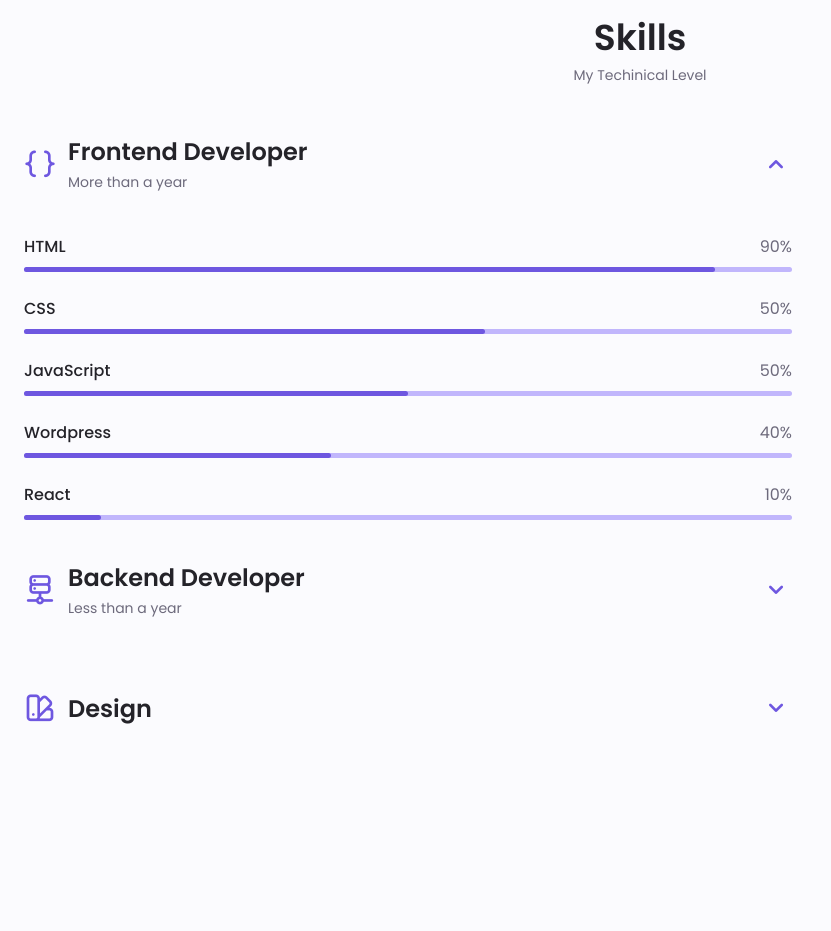
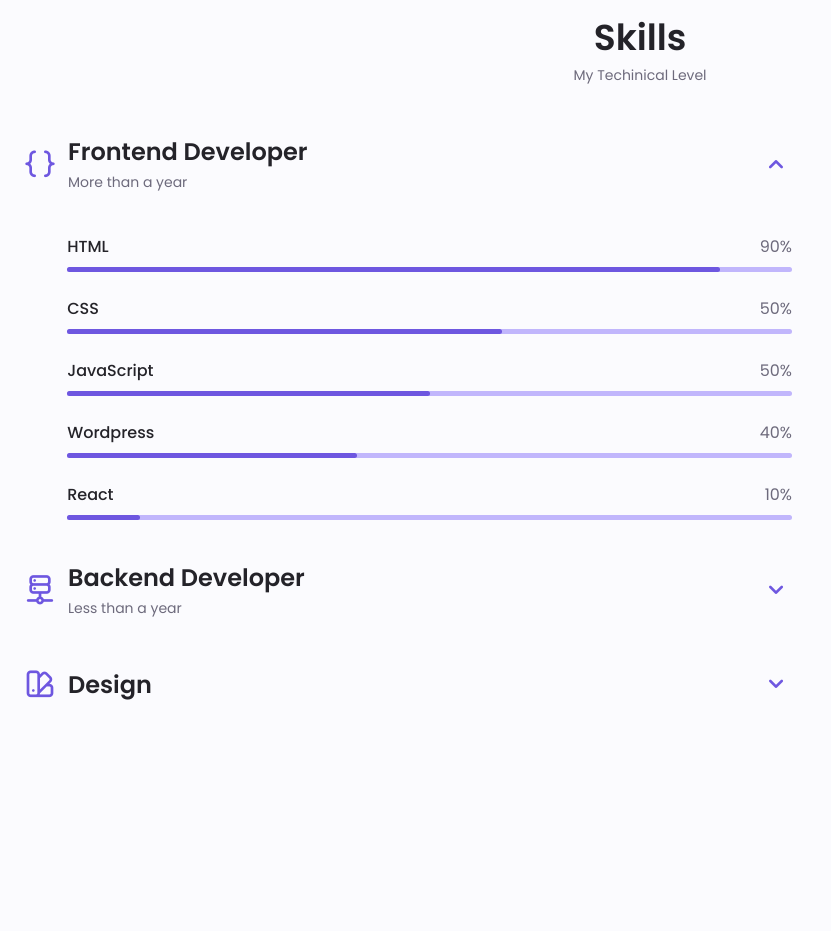
Before and after one commit to Ayoola32/Portfolio-Website, a PHP site: page / in a window 1280 px wide. Shown: the part 1457-2388 px from the top of the page, without its empty margins (0-831 px from the left). After the commit the page ends 2157 px from the top, so only its background shows below. Run offline with PHP 8.4, Linux system fonts and the light colour scheme.

Commit message:
style for skills section adjusted changing a typo error and adding some effect to the skills_arrow close and open

```diff
--- a/assets/css/styles.css
+++ b/assets/css/styles.css
@@ -392,7 +392,7 @@ display: flex;
 justify-content: center;
 }
 /*==================== SKILLS ====================*/
-.skills__conainer{
+.skills__container{
   row-gap: 0;
 }
 
@@ -433,9 +433,10 @@ justify-content: center;
   margin-bottom: var(--mb-0-5)
 }
 
-/* .skills__list{
-  margin-bottom: 2rem;
-} */
+.skills__list{
+  row-gap: 1.5rem;
+  padding-left: 2.7rem;
+}
 
 
 .skills__name{
@@ -519,13 +520,17 @@ justify-content: center;
 }
 
 /* Skills Close */
-.skills__close .skills__list{
+.skills__close .skills__list {
   height: 0;
   overflow: hidden;
+  transition: height 0.4s ease, opacity 0.4s ease;
+  opacity: 0;
 }
 
-.skills__open .skills__list{
+.skills__open .skills__list {
   height: max-content;
+  opacity: 1;
+  transition: height 0.4s ease, opacity 0.4s ease;
   margin-bottom: var(--mb-2-5);
 }
 
```
